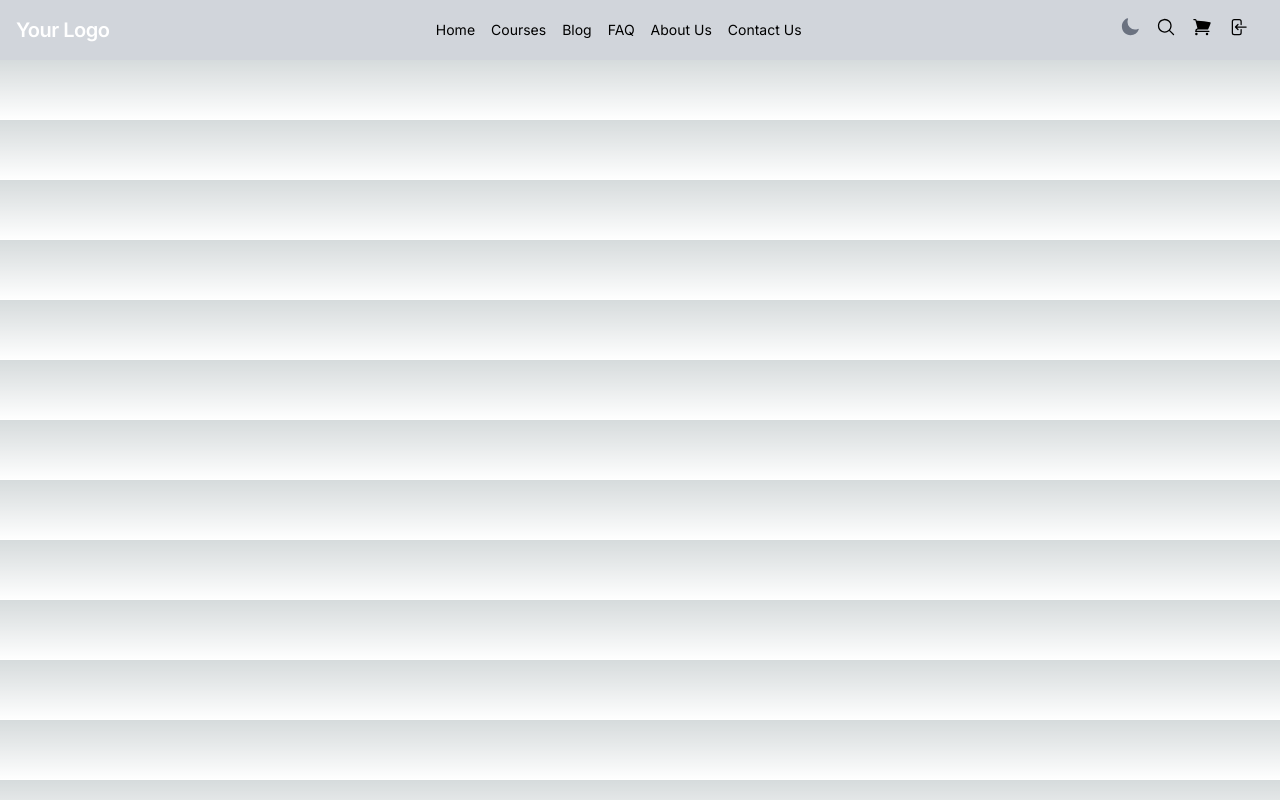
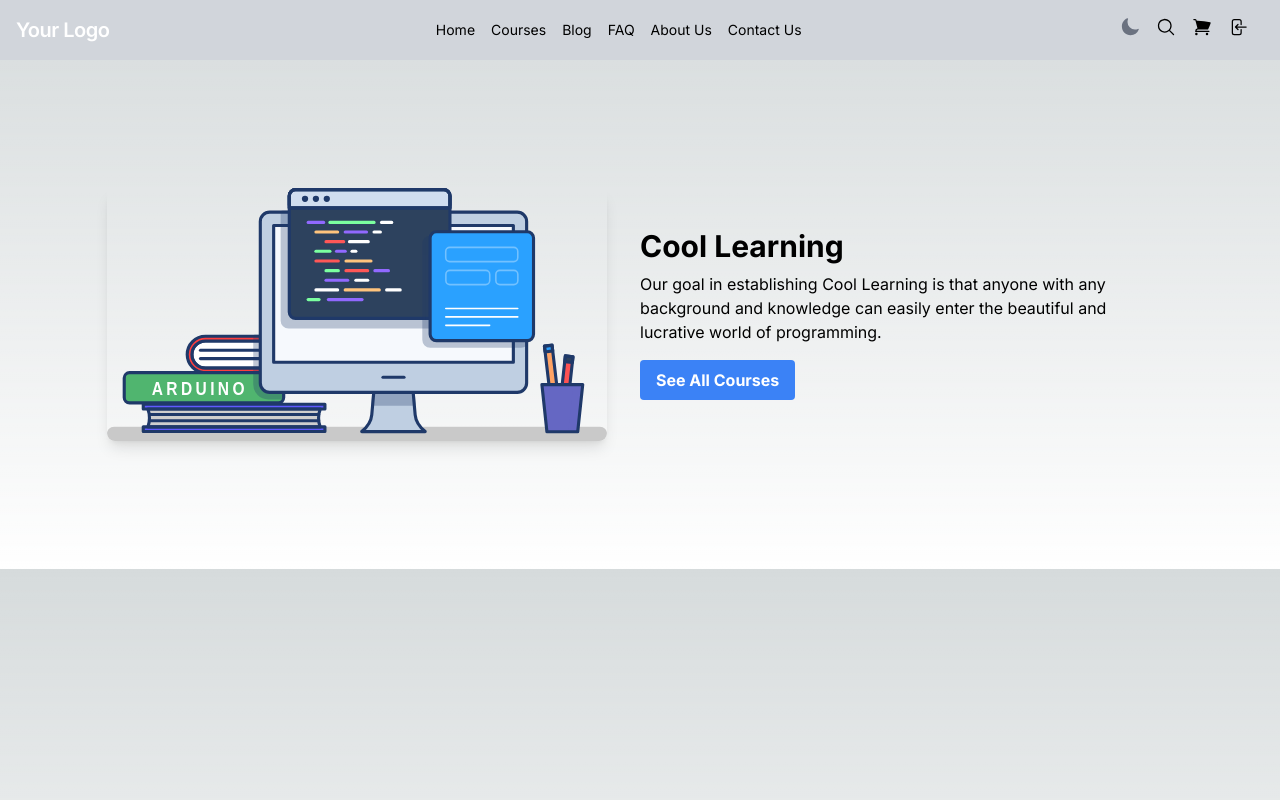
Before and after one commit to rezac78/coolLearning, a Next.js app: page / in a window 1280 px wide. Built offline with nearby package versions, Linux system fonts and the light colour scheme.

Commit message:
end part introduction

```diff
--- a/src/app/page.tsx
+++ b/src/app/page.tsx
@@ -1,5 +1,6 @@
 "use client"
 import Header from "@/components/Header";
+import Introduction from "@/components/introduction";
 import { useState, useEffect } from 'react';
 
 export default function Home() {
@@ -14,8 +15,9 @@ export default function Home() {
     setTheme(newTheme);
   };
   return (
-    <div className={`bg-red-600	 dark:bg-blue-100 ${theme === 'dark' ? 'dark' : ''}`}>
+    <div className={`${theme === 'dark' ? 'dark' : ''}`}>
       <Header toggleTheme={toggleTheme} currentTheme={theme} />
+      <Introduction/>
     </div>
   )
 }
--- a/src/components/Header/index.tsx
+++ b/src/components/Header/index.tsx
@@ -43,6 +43,5 @@ export default function Header(props: HeaderProps) {
                         </div>
                         <Menu isMenuOpen={isMenuOpen} currentTheme={props.currentTheme} toggleTheme={props.toggleTheme} />
                 </nav>
-
         )
 }
--- /dev/null
+++ b/src/components/Shared/Button/Button.tsx
@@ -0,0 +1,11 @@
+interface ButtonProps {
+        Title: string;
+        className: string;
+}
+export default function Button(props: ButtonProps) {
+        return (
+                <button className={`bg-bg-button hover:bg-bg-button-hover text-dark-color-Font ${props.className}`}>
+                        {props.Title}
+                </button>
+        )
+}
--- /dev/null
+++ b/src/components/Shared/ImgPart/Image.tsx
@@ -0,0 +1,18 @@
+import Image from 'next/image';
+interface ImageProps {
+        Src: string;
+        width: number;
+        height: number;
+        className: string;
+}
+export default function ImagePart(props: ImageProps) {
+        return (
+                <Image
+                        src={props.Src}
+                        alt="Not Found"
+                        width={props.width}
+                        height={props.height}
+                        className={props.className}
+                />
+        )
+}
--- /dev/null
+++ b/src/components/introduction/index.tsx
@@ -0,0 +1,19 @@
+import Button from '../Shared/Button/Button';
+import ImagePart from '../Shared/ImgPart/Image';
+export default function Introduction() {
+        return (
+                <div className="container mx-auto w-11/12 md:w-5/6 flex flex-col md:flex-row items-center my-32">
+                        <div className="flex-1 mb-4 md:mb-0">
+                                <ImagePart Src="/feature.svg" width={500} height={400} className="rounded-lg shadow-lg" />
+                        </div>
+                        <div className="flex-1 text-center sm:text-left mt-10 md:mt-0 px-0 md:px-6">
+                                <h2 className="text-3xl font-bold mb-2 text-light-color-Font dark:text-dark-color-Font">Cool Learning</h2>
+                                <p className="text-base mb-4 text-light-color-Font dark:text-dark-color-Font">
+                                        Our goal in establishing Cool Learning is that anyone with any background and knowledge can easily enter the beautiful and lucrative world of programming.
+                                </p>
+                                <Button Title="See All Courses" className="font-bold py-2 px-4 rounded" />
+                        </div>
+                </div>
+
+        )
+}
--- a/tailwind.config.ts
+++ b/tailwind.config.ts
@@ -16,6 +16,11 @@ const config: Config = {
         "light-color-Font": "black",
         "light-color-Font-hover": "#374151",
         "light-bg-Nav": "#d1d5db",
+        "bg-button": "#3b82f6",
+        "bg-button-hover": "#1d4ed8",
+      },
+      screens: {
+        'sm': '425px',
       },
     },
   },
```
Also changed, not shown: public/feature.svg (added).
